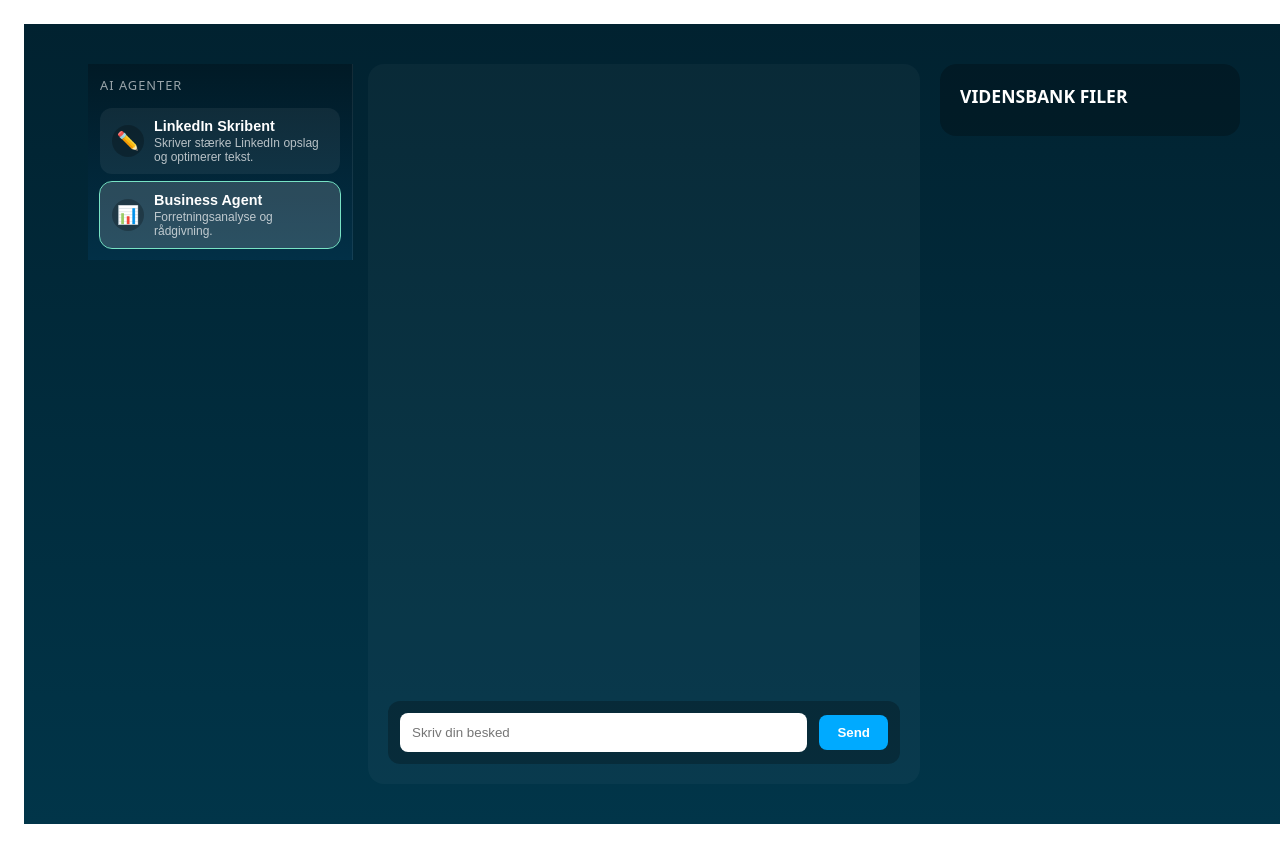
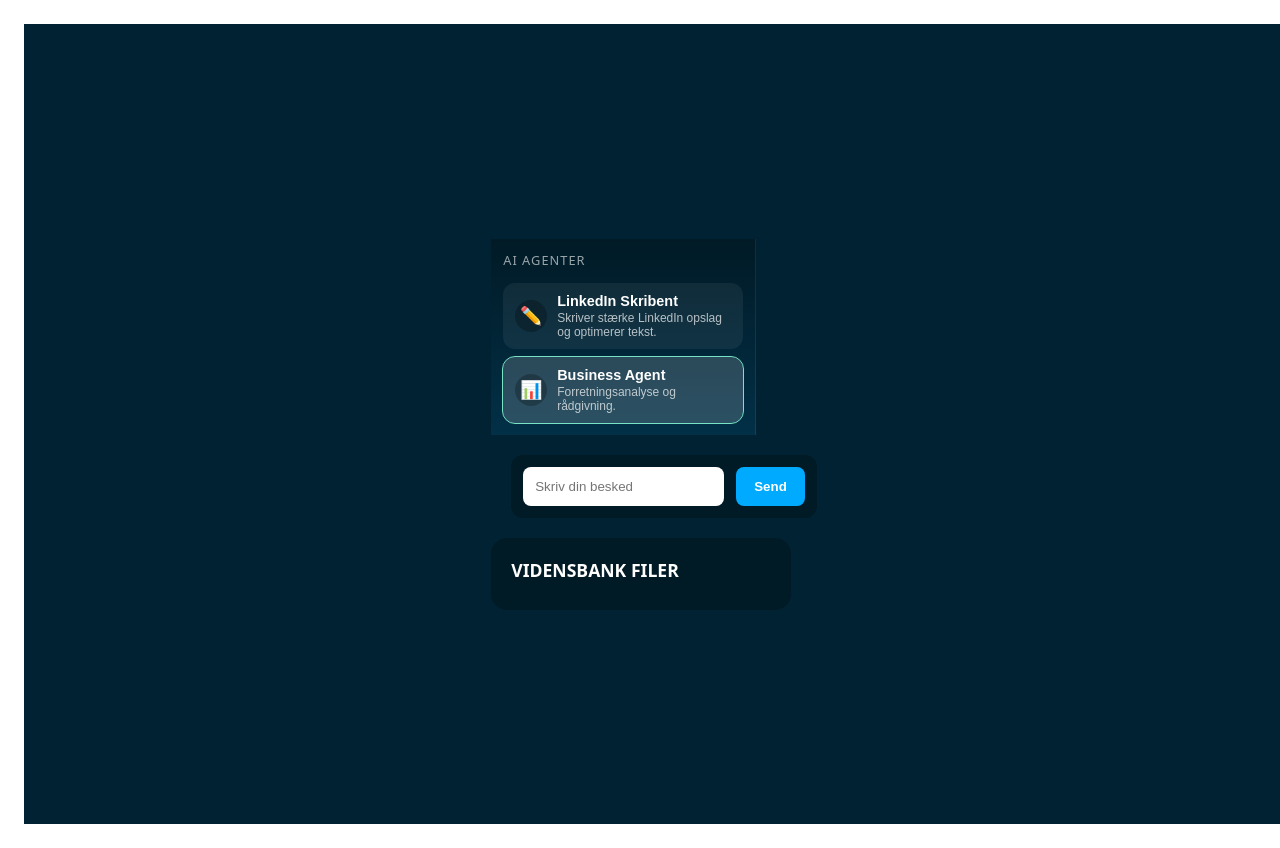
Before and after one commit to JacobHonore1/zaxis-agentchat, a Next.js app: page / in a window 1280 px wide. Shown: the top 848 px of the page. Built offline with nearby package versions, Linux system fonts and the light colour scheme.

Commit message:
Update page.tsx

```diff
--- a/app/page.tsx
+++ b/app/page.tsx
@@ -19,11 +19,7 @@ export default function HomePage() {
   async function sendMessage() {
     if (!inputMessage.trim()) return;
 
-    const userMsg: { role: "user"; content: string } = {
-      role: "user",
-      content: inputMessage,
-    };
-
+    const userMsg = { role: "user" as const, content: inputMessage };
     setMessages((prev) => [...prev, userMsg]);
     setIsLoading(true);
 
@@ -38,19 +34,17 @@ export default function HomePage() {
       });
 
       const data = await res.json();
-
-      const assistantMsg: { role: "assistant"; content: string } = {
-        role: "assistant",
+      const assistantMsg = {
+        role: "assistant" as const,
         content: data.reply || "Intet svar modtaget",
       };
 
       setMessages((prev) => [...prev, assistantMsg]);
-    } catch (err) {
-      const assistantErrorMsg: { role: "assistant"; content: string } = {
-        role: "assistant",
-        content: "Der opstod en fejl i kommunikationen med serveren.",
-      };
-      setMessages((prev) => [...prev, assistantErrorMsg]);
+    } catch {
+      setMessages((prev) => [
+        ...prev,
+        { role: "assistant", content: "Der opstod en serverfejl." },
+      ]);
     }
 
     setInputMessage("");
@@ -65,40 +59,30 @@ export default function HomePage() {
         display: "flex",
         justifyContent: "center",
         alignItems: "center",
-        background: "linear-gradient(180deg, #012230, #013549)",
+        background: "#002233",
         overflow: "hidden"
       }}
     >
-      {/* Outer content area med spacing */}
-      <div
-        style={{
-          width: "90%",
-          height: "90%",
-          display: "flex",
-          gap: "20px"
-        }}
-      >
-        {/* Sidebar venstre */}
-        <div style={{ width: "260px", height: "100%" }}>
+      <div className="main-area">
+
+        {/* Agent menu */}
+        <div style={{ width: 260 }} className="panel">
           <AgentSidebar
             currentAgentId={currentAgent}
             onSelectAgent={(id) => setCurrentAgent(id)}
           />
         </div>
 
-        {/* Chat område */}
+        {/* Chat */}
         <div
+          className="panel"
           style={{
             flex: 1,
             display: "flex",
             flexDirection: "column",
-            padding: "20px",
-            background: "rgba(255,255,255,0.03)",
-            borderRadius: "16px",
-            overflow: "hidden"
+            padding: 20
           }}
         >
-          {/* Beskeder */}
           <div
             style={{
               flex: 1,
@@ -106,56 +90,40 @@ export default function HomePage() {
               paddingRight: 8
             }}
           >
-            {messages.map((msg, index) => (
+            {messages.map((msg, i) => (
               <div
-                key={index}
+                key={i}
                 style={{
                   marginBottom: 12,
-                  display: "flex",
-                  flexDirection: "column",
+                  padding: 12,
+                  borderRadius: 10,
                   maxWidth: "60%",
                   background:
                     msg.role === "user"
                       ? "rgba(255,255,255,0.12)"
                       : "rgba(0,0,0,0.25)",
-                  padding: 12,
-                  borderRadius: 10,
                   color: "white"
                 }}
               >
-                <strong
-                  style={{
-                    fontSize: "0.8rem",
-                    marginBottom: 6,
-                    opacity: 0.8
-                  }}
-                >
+                <strong style={{ fontSize: "0.8rem", opacity: 0.8 }}>
                   {msg.role === "user" ? "Bruger" : "Assistent"}
                 </strong>
-                <span style={{ fontSize: "1rem" }}>{msg.content}</span>
+                <div style={{ marginTop: 6 }}>{msg.content}</div>
               </div>
             ))}
 
             {isLoading && (
-              <div
-                style={{
-                  marginTop: 10,
-                  fontStyle: "italic",
-                  color: "rgba(255,255,255,0.6)"
-                }}
-              >
+              <div style={{ color: "rgba(255,255,255,0.6)", marginTop: 10 }}>
                 Assistenten skriver…
               </div>
             )}
           </div>
 
-          {/* Input */}
           <div
             style={{
               display: "flex",
               gap: 12,
-              alignItems: "center",
-              padding: "12px",
+              padding: 12,
               background: "rgba(0,0,0,0.25)",
               borderRadius: 12
             }}
@@ -193,14 +161,7 @@ export default function HomePage() {
         </div>
 
         {/* Vidensbank */}
-        <div
-          style={{
-            width: "300px",
-            height: "100%",
-            borderRadius: "16px",
-            overflow: "hidden"
-          }}
-        >
+        <div style={{ width: 300 }} className="panel">
           <KnowledgeSidebar />
         </div>
       </div>
```
